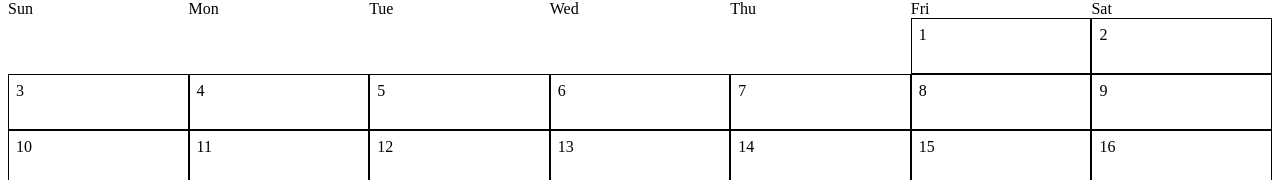
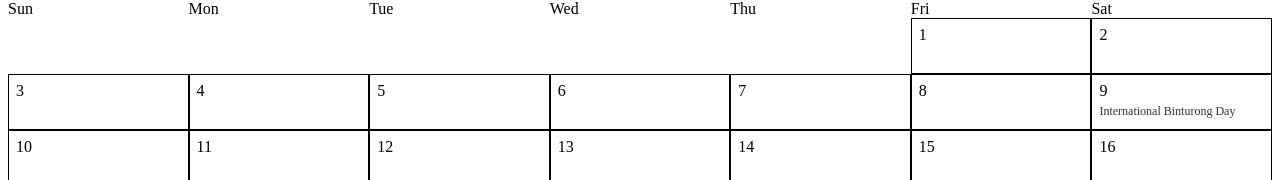
Before and after one commit to Darkidd77/days-calendar, a website with bundled scripts: page index.html in a window 1280 px wide. Both pictures are taken after a click on the button "Previous". Shown: the part 192-372 px from the top of the page. Built offline with nearby package versions, Linux system fonts and the light colour scheme.

Commit message:
Show commemorative days on the calendar grid

```diff
--- a/style.css
+++ b/style.css
@@ -25,3 +25,9 @@
   min-height: 40px;
   padding: 7px;
 }
+
+.commemorative-day {
+  font-size: 0.75rem;
+  margin: 4px 0 0;
+  color: #333;
+}
--- a/web.mjs
+++ b/web.mjs
@@ -1,4 +1,6 @@
+import { getDateForDay } from "./dates.mjs";
 import daysData from "./days.json" with { type: "json" };
+
 const months = [
   "January",
   "February",
@@ -13,8 +15,23 @@ const months = [
   "November",
   "December",
 ];
+
 let currentMonth;
 let currentYear;
+
+function getCommemorativeDaysForMonth(year, month) {
+  const result = {};
+  daysData.forEach((day) => {
+    const date = getDateForDay(day, year);
+    if (date.getUTCMonth() === month) {
+      const dayOfMonth = date.getUTCDate();
+      if (!result[dayOfMonth]) result[dayOfMonth] = [];
+      result[dayOfMonth].push(day.name);
+    }
+  });
+  return result;
+}
+
 function renderCalendar(month, year) {
   const calendar = document.querySelector("#calendar");
   const weekDays = ["Sun", "Mon", "Tue", "Wed", "Thu", "Fri", "Sat"];
@@ -22,7 +39,10 @@ function renderCalendar(month, year) {
   const firstDayOfWeek = firstDay.getUTCDay();
   const daysInMonth = new Date(Date.UTC(year, month + 1, 0)).getUTCDate();
 
+  const commemorativeDays = getCommemorativeDaysForMonth(year, month);
+
   calendar.innerHTML = `<h2>${months[month]} ${year}</h2>`;
+
   const headerRow = document.createElement("div");
   headerRow.classList.add("calendar-header");
   weekDays.forEach((day) => {
@@ -31,22 +51,34 @@ function renderCalendar(month, year) {
     dayCell.classList.add("weekday");
     headerRow.appendChild(dayCell);
   });
+  calendar.appendChild(headerRow);
 
-  calendar.appendChild(headerRow);
   const grid = document.createElement("div");
   grid.classList.add("calendar-grid");
   calendar.appendChild(grid);
 
   for (let i = 0; i < firstDayOfWeek; i++) {
     const emptyCell = document.createElement("div");
-    emptyCell.textContent = "";
     grid.appendChild(emptyCell);
   }
 
   for (let day = 1; day <= daysInMonth; day++) {
     const dayCell = document.createElement("div");
-    dayCell.textContent = day;
     dayCell.classList.add("day-cell");
+
+    const dayNumber = document.createElement("span");
+    dayNumber.textContent = day;
+    dayCell.appendChild(dayNumber);
+
+    if (commemorativeDays[day]) {
+      commemorativeDays[day].forEach((name) => {
+        const label = document.createElement("p");
+        label.textContent = name;
+        label.classList.add("commemorative-day");
+        dayCell.appendChild(label);
+      });
+    }
+
     grid.appendChild(dayCell);
   }
 }
@@ -77,12 +109,13 @@ window.onload = () => {
   monthSelect.value = currentMonth;
   yearSelect.value = currentYear;
   renderCalendar(currentMonth, currentYear);
-  monthSelect.addEventListener('change', () => {
+
+  monthSelect.addEventListener("change", () => {
     currentMonth = parseInt(monthSelect.value, 10);
     renderCalendar(currentMonth, currentYear);
   });
 
-yearSelect.addEventListener('change', () => {
+  yearSelect.addEventListener("change", () => {
     currentYear = parseInt(yearSelect.value, 10);
     renderCalendar(currentMonth, currentYear);
   });
```
Lines whose indentation alone changed are shown as unchanged.
